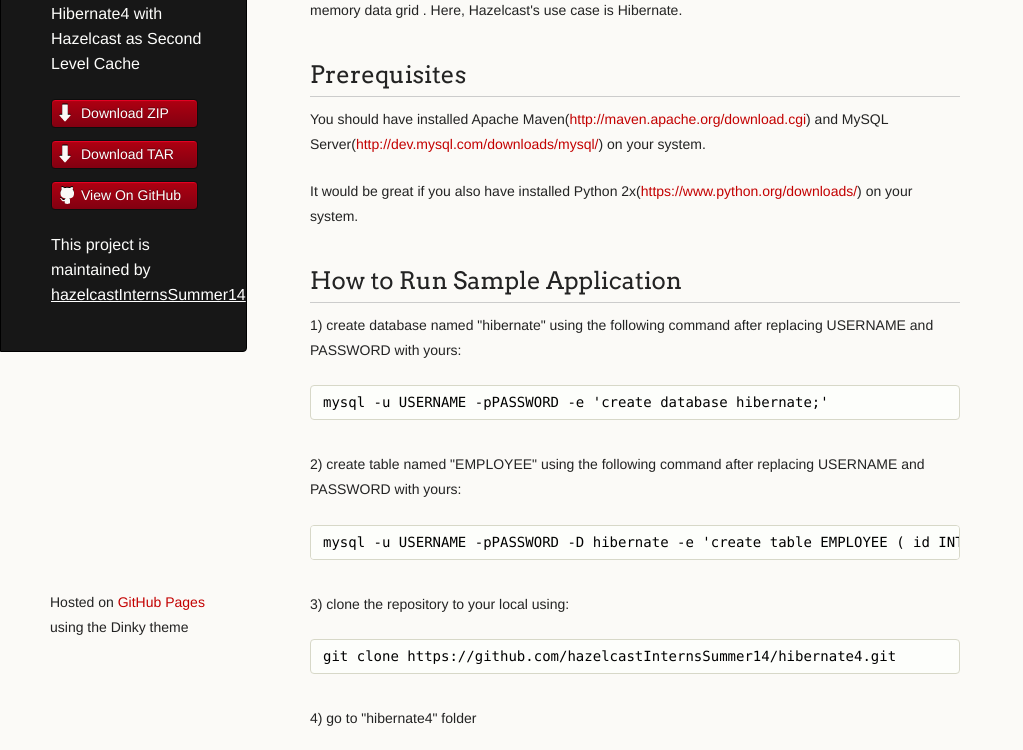
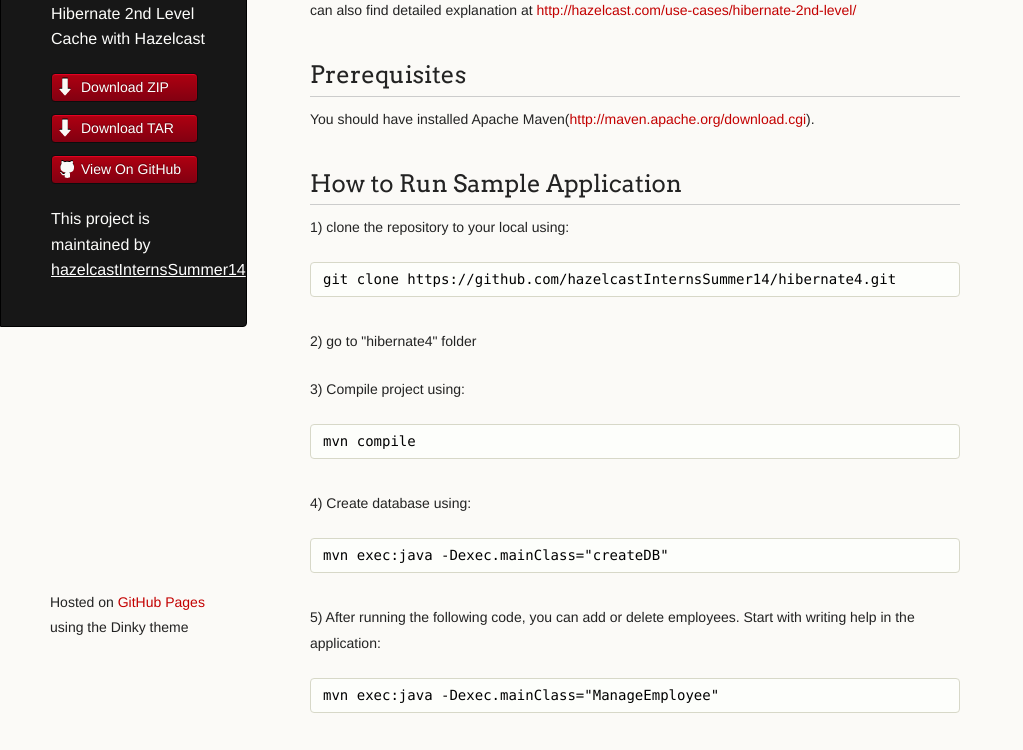
Before and after one commit to hazelcastInternsSummer14/hibernate, a plain HTML site: page index.html in a window 1280 px wide. Shown: the part 128-878 px from the top of the page, without its empty margins (0-1023 px from the left). Drawn offline with Linux system fonts and the light colour scheme.

Commit message:
Create gh-pages branch via GitHub

```diff
--- a/index.html
+++ b/index.html
@@ -17,7 +17,7 @@
     <div class="wrapper">
       <header>
         <h1 class="header">Hibernate4</h1>
-        <p class="header">Hibernate4 with Hazelcast as Second Level Cache</p>
+        <p class="header">Hibernate 2nd Level Cache with Hazelcast</p>
 
         <ul>
           <li class="download"><a class="buttons" href="https://github.com/hazelcastInternsSummer14/hibernate4/zipball/master">Download ZIP</a></li>
@@ -31,60 +31,39 @@
       </header>
       <section>
         <h1>
-<a name="about" class="anchor" href="#about"><span class="octicon octicon-link"></span></a>ABOUT</h1>
+<a name="hibernate-2nd-level-cache-with-hazelcast" class="anchor" href="#hibernate-2nd-level-cache-with-hazelcast"><span class="octicon octicon-link"></span></a>Hibernate 2nd Level Cache with Hazelcast</h1>
 
-<p>This project is prepared to serve as a sample application for Hazelcast, the leading open source in-memory data grid . Here, Hazelcast's use case is Hibernate.</p>
+<p>In this repository, you can find a sample implementation of hibernate 2nd level cache with hazelcast. You can also find detailed explanation at <a href="http://hazelcast.com/use-cases/hibernate-2nd-level/">http://hazelcast.com/use-cases/hibernate-2nd-level/</a> </p>
 
 <h2>
 <a name="prerequisites" class="anchor" href="#prerequisites"><span class="octicon octicon-link"></span></a>Prerequisites</h2>
 
-<p>You should have installed Apache Maven(<a href="http://maven.apache.org/download.cgi">http://maven.apache.org/download.cgi</a>) and MySQL Server(<a href="http://dev.mysql.com/downloads/mysql/">http://dev.mysql.com/downloads/mysql/</a>) on your system.</p>
-
-<p>It would be great if you also have installed Python 2x(<a href="https://www.python.org/downloads/">https://www.python.org/downloads/</a>) on your system.</p>
+<p>You should have installed Apache Maven(<a href="http://maven.apache.org/download.cgi">http://maven.apache.org/download.cgi</a>).</p>
 
 <h2>
 <a name="how-to-run-sample-application" class="anchor" href="#how-to-run-sample-application"><span class="octicon octicon-link"></span></a>How to Run Sample Application</h2>
 
-<p>1) create database named "hibernate" using the following command after replacing USERNAME and PASSWORD with yours:</p>
-
-<pre><code>mysql -u USERNAME -pPASSWORD -e 'create database hibernate;'
-</code></pre>
-
-<p>2) create table named "EMPLOYEE" using the following command after replacing USERNAME and PASSWORD with yours:</p>
-
-<pre><code>mysql -u USERNAME -pPASSWORD -D hibernate -e 'create table EMPLOYEE ( id INT NOT NULL auto_increment, first_name VARCHAR(20) default NULL, last_name  VARCHAR(20) default NULL, salary INT default NULL, PRIMARY KEY (id) );'
-</code></pre>
-
-<p>3) clone the repository to your local using:</p>
+<p>1) clone the repository to your local using:</p>
 
 <pre><code>git clone https://github.com/hazelcastInternsSummer14/hibernate4.git
 </code></pre>
 
-<p>4) go to "hibernate4" folder</p>
+<p>2) go to "hibernate4" folder</p>
 
-<p>5) change "hibernate.connection.username" and "hibernate.connection.password" fields in "src/main/resources/hibernate.cfg.xml" file according to your mysql configurations</p>
-
-<p>6) run: </p>
+<p>3) Compile project using:</p>
 
 <pre><code>mvn compile
 </code></pre>
 
-<p>7) Create a hazelcast instance by running:</p>
+<p>4) Create database using:</p>
 
-<pre><code>mvn exec:java -Dexec.mainClass="Hz"
+<pre><code>mvn exec:java -Dexec.mainClass="createDB"
 </code></pre>
 
-<p>8) After running the following code in different terminal, you can add or delete employees. Start with writing help in the application:</p>
+<p>5) After running the following code, you can add or delete employees. Start with writing help in the application:</p>
 
 <pre><code>mvn exec:java -Dexec.mainClass="ManageEmployee"
 </code></pre>
-
-<p>9) add some employees but do not commit. After creating second hazelcast instance, shutdown first instance. Even now you should be able to commit you changes to database. You can see the employees in the database using:</p>
-
-<pre><code>mysql -u USERNAME -pPASSWORD -D hibernate -e 'select * from EMPLOYEE;'
-</code></pre>
-
-<p>10) You can also edit "src/main/resources/hazelcast.xml" file using "src/main/resources/hazelcast_conf.py" script.</p>
       </section>
       <footer>
         <p><small>Hosted on <a href="http://pages.github.com">GitHub Pages</a> using the Dinky theme</small></p>
```
Also changed, not shown: params.json (+1 -1 lines).
